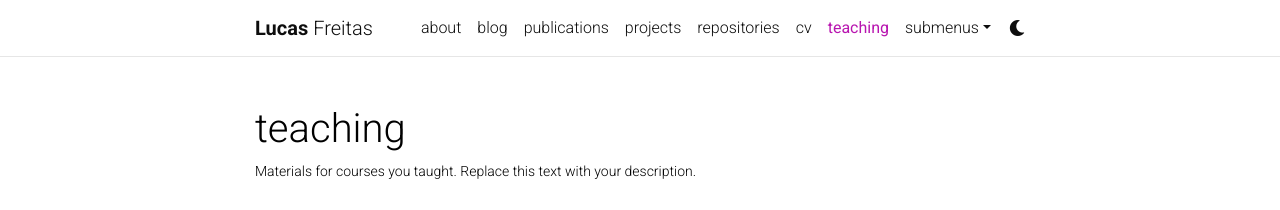
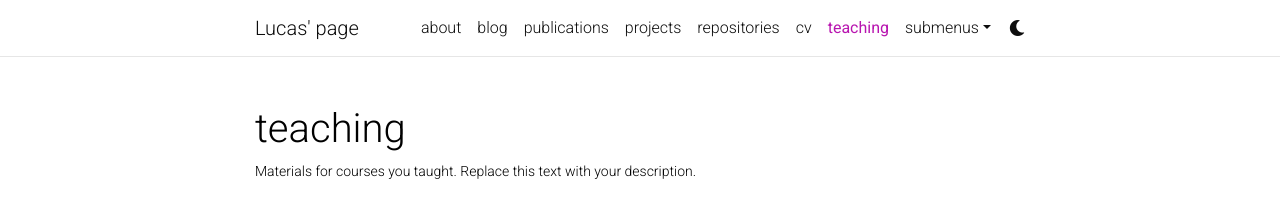
Before and after one commit to freitas-lucas/freitas-lucas.github.io, a Jekyll site: the page built from _pages/teaching.md, in a window 1280 px wide. Shown: the top 210 px of the page. Built offline with Jekyll 4.4.1, drawn with Linux system fonts in a browser that asks for light colours; comment, search, counter and statistics services are not loaded; a style sheet for code colours, icons or effects is not loaded; some of the changed lines change nothing that is shown.

Commit message:
Update _config.yml

```diff
--- a/_config.yml
+++ b/_config.yml
@@ -2,11 +2,11 @@
 # Site settings
 # -----------------------------------------------------------------------------
 
-title: blank # the website title (if blank, full name will be used instead)
+title: Lucas' page # the website title (if blank, full name will be used instead)
 first_name: Lucas
-middle_name:
+#middle_name:
 last_name: Freitas
-email:
+#email:
 description: > # the ">" symbol means to ignore newlines until "footer_text:"
   A simple, whitespace theme for academics. Based on [*folio](https://github.com/bogoli/-folio) design.
 footer_text: >
@@ -71,7 +71,7 @@
 # Social integration
 # -----------------------------------------------------------------------------
 
-github_username: # your GitHub user name
+github_username: freitas-lucas
 gitlab_username: # your GitLab user name
 twitter_username: # your Twitter handle
 mastodon_username: # your mastodon instance+username in the format instance.tld/@username
```
